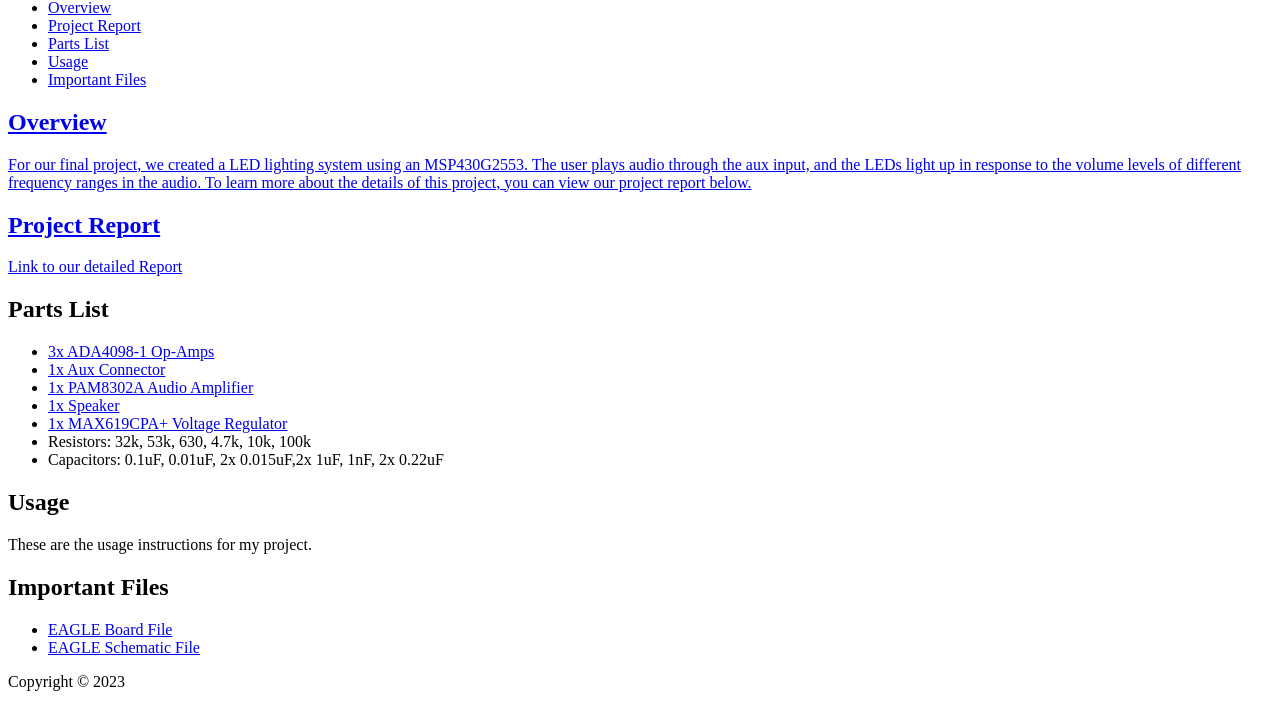
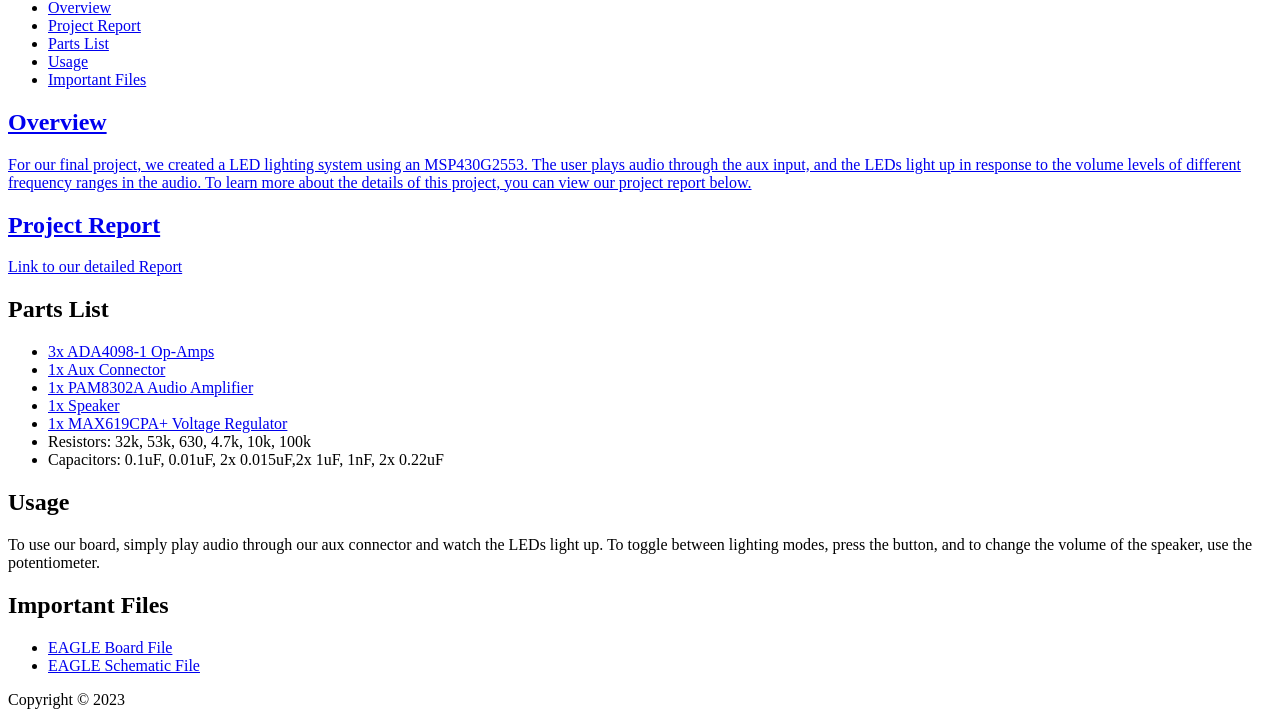
Before and after one commit to pbh2/ELEC327-Final-Project, a plain HTML site: page index.html in a window 1280 px wide. Shown: the part 128-853 px from the top of the page. Drawn offline with Linux system fonts and the light colour scheme.

Commit message:
Update index.html

```diff
--- a/index.html
+++ b/index.html
@@ -49,7 +49,8 @@
 
       <section id="usage">
         <h2>Usage</h2>
-        <p>These are the usage instructions for my project.</p>
+        <p>To use our board, simply play audio through our aux connector and watch the LEDs light up. To toggle between lighting modes,
+          press the button, and to change the volume of the speaker, use the potentiometer.</p>
       </section>
 
       <section id="files">
```
